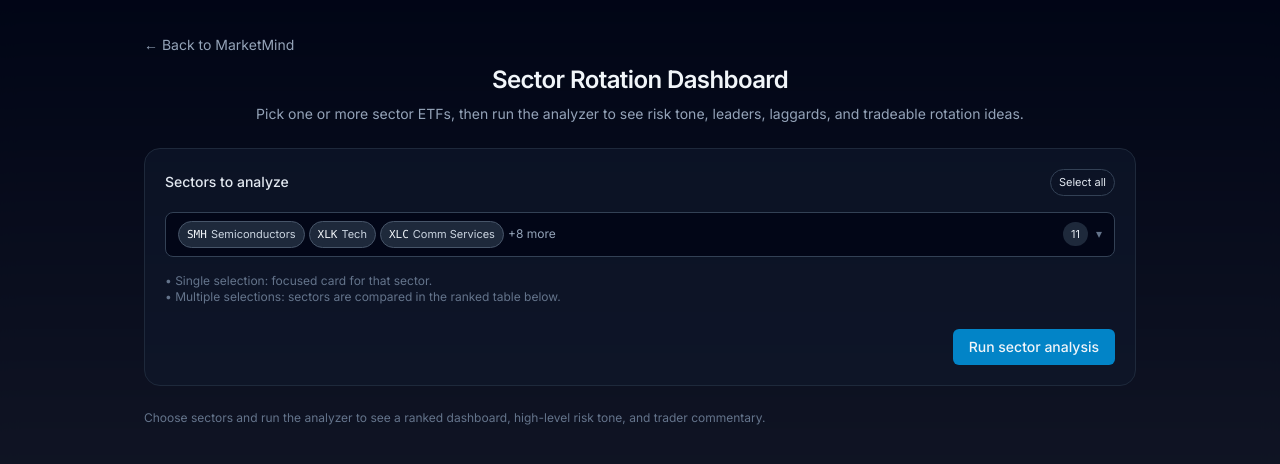
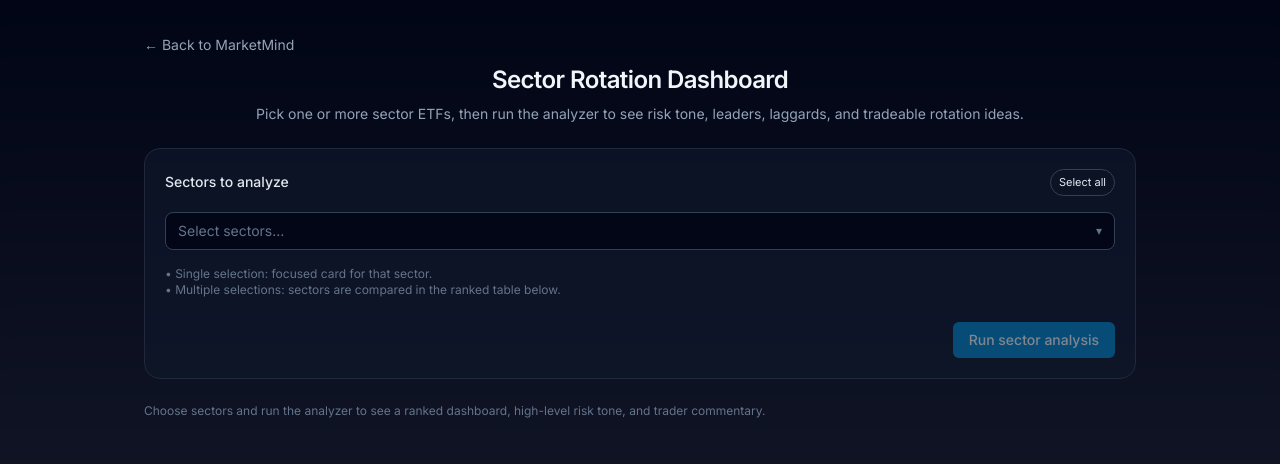
Before and after one commit to marketmind-service/frontend, a Next.js app: page /sector-rotation in a window 1280 px wide. Shown: the top 464 px of the page. Built offline with nearby package versions, Linux system fonts and the light colour scheme.

Commit message:
sector analysis progress

```diff
--- a/app/sector-rotation/page.tsx
+++ b/app/sector-rotation/page.tsx
@@ -252,7 +252,7 @@ export default function SectorPage() {
     label: SECTOR_ETFS[t],
   }));
 
-  const [selected, setSelected] = useState<string[]>(allTickers);
+  const [selected, setSelected] = useState<string[]>([]);
   const [data, setData] = useState<SectorResult | null>(null);
   const [rows, setRows] = useState<SectorRow[]>([]);
   const [loading, setLoading] = useState(false);
```
